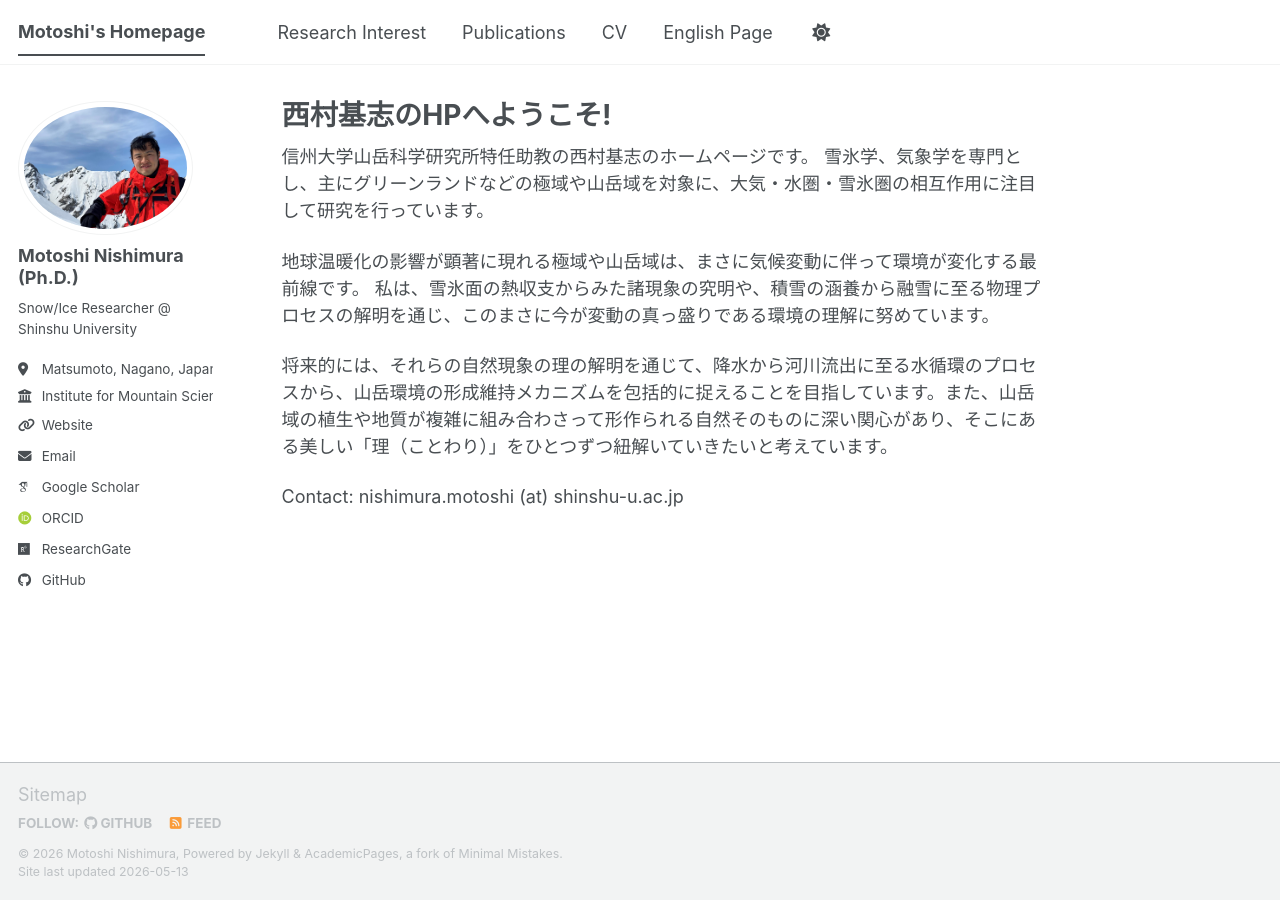
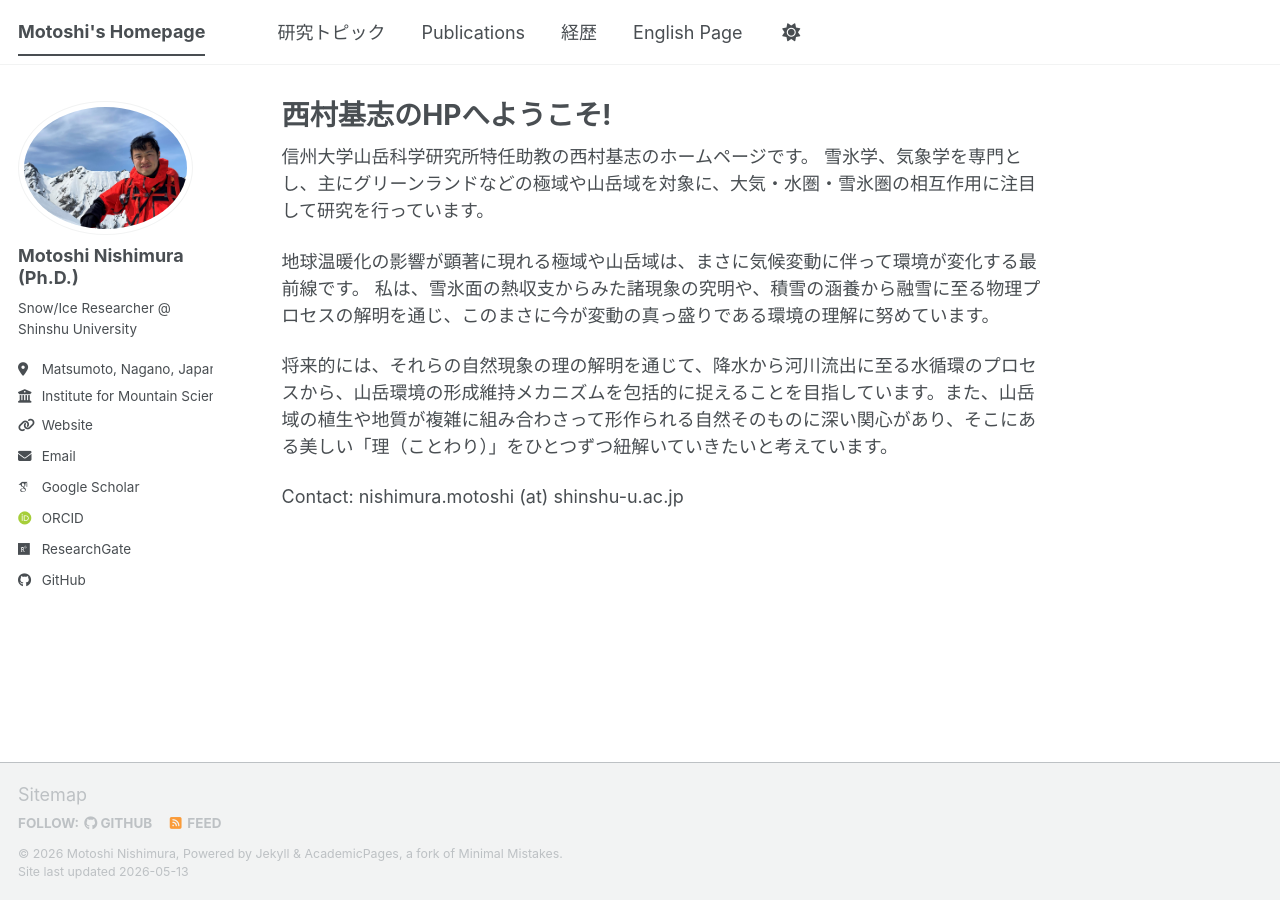
Before and after one commit to MotoshiNishimura/MotoshiNishimura.github.io, a Jekyll site: the page built from _pages/about.md, in a window 1280 px wide. Built offline with Jekyll 4.4.1, drawn with Linux system fonts in a browser that asks for light colours; some web fonts are replaced; a script bundle is joined from its source files by our own code; library files that are not in the unit come from our copies.

Commit message:
Update navigation.yml

```diff
--- a/_data/navigation.yml
+++ b/_data/navigation.yml
@@ -8,7 +8,7 @@
 #      Markdown formatted page while the second is generated using JSON.
 
 main:
-  - title: "Research Interest"
+  - title: "研究トピック"
     url: /interest/
 
   - title: "Publications"
@@ -26,7 +26,7 @@ main:
   # - title: "Blog Posts"
   #   url: /year-archive/
 
-  - title: "CV"
+  - title: "経歴"
     url: /cv/
 
   # - title: "CV"
```
